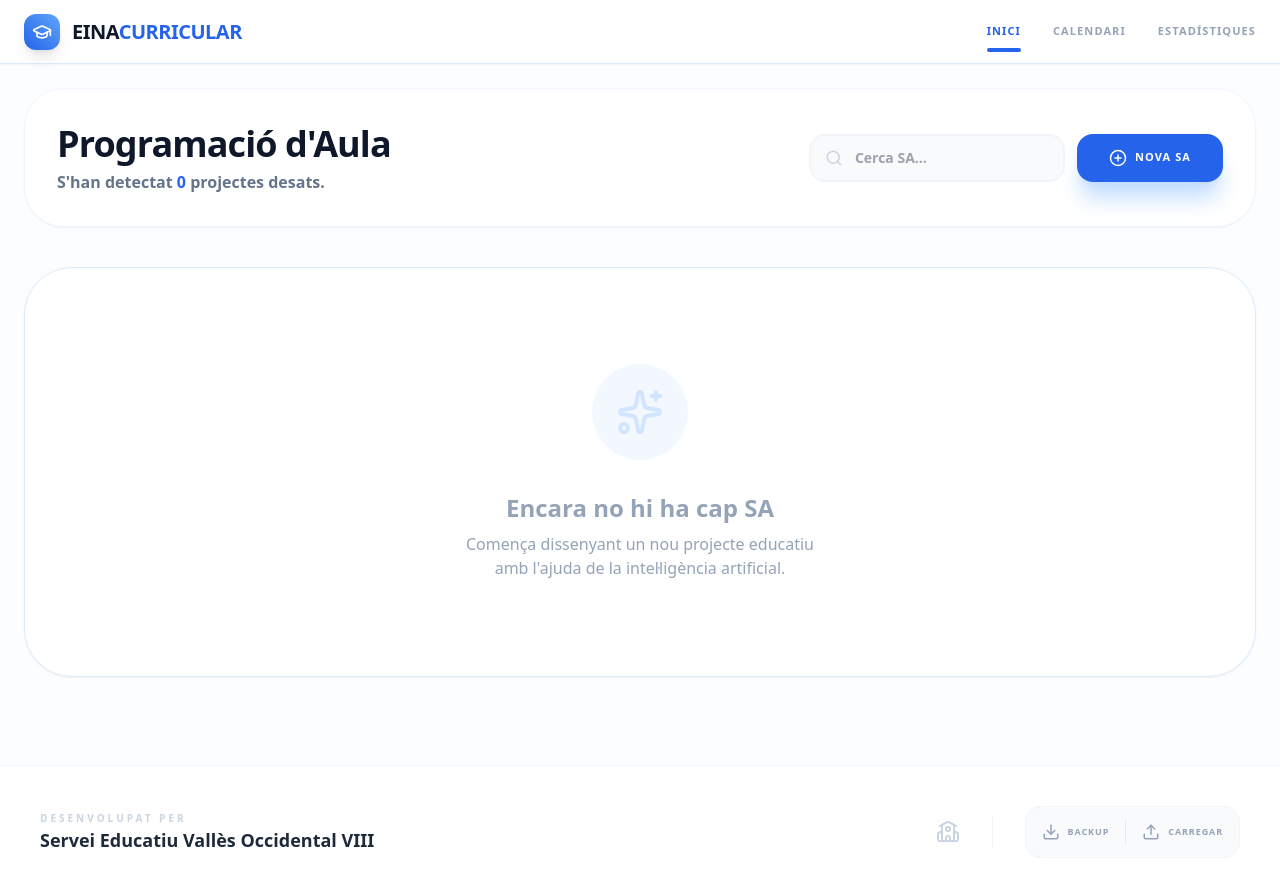
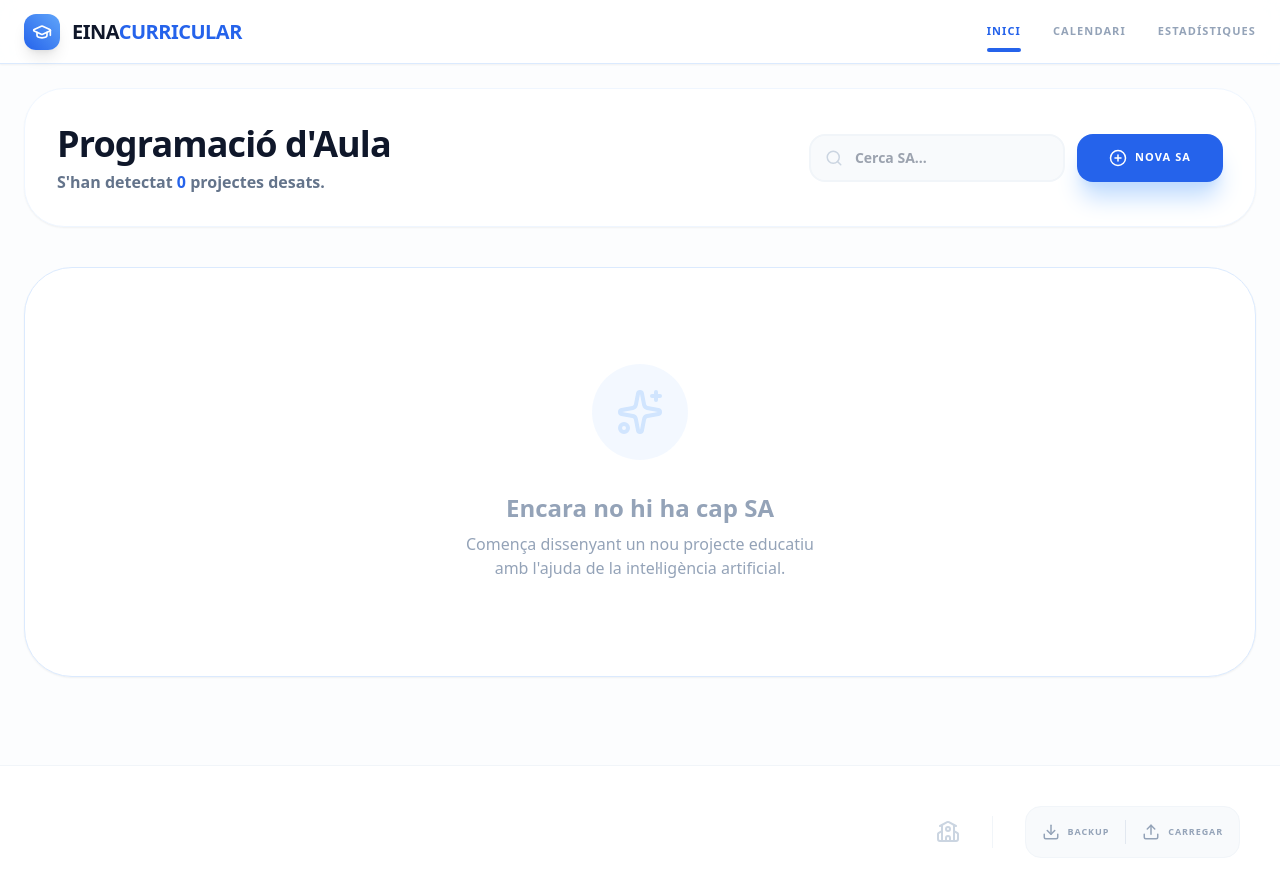
Before and after one commit to sergi1978-ai/EinaCurricular, a React (Vite) app: page / in a window 1280 px wide. Built offline with nearby package versions, Linux system fonts and the light colour scheme.

Commit message:
refactor: Clean up branding and metadata
Removes explicit references to "Servei Educatiu Vallès Occidental VIII" from the README, metadata, and UI components to generalize the application's branding. Updates the AI Studio app URL.

```diff
--- a/App.tsx
+++ b/App.tsx
@@ -806,11 +806,7 @@ export default function App() {
       )}
 
       <footer className="bg-white border-t border-slate-100 py-10 mt-auto shrink-0">
-        <div className="max-w-[1400px] mx-auto px-10 flex flex-col md:flex-row justify-between items-center gap-8">
-          <div className="flex flex-col items-center md:items-start">
-            <span className="text-[10px] font-black uppercase tracking-[0.3em] text-slate-300">Desenvolupat per</span>
-            <span className="text-lg font-black text-slate-800">Servei Educatiu Vallès Occidental VIII</span>
-          </div>
+        <div className="max-w-[1400px] mx-auto px-10 flex flex-col md:flex-row justify-end items-center gap-8">
           <div className="flex items-center gap-8 text-slate-300">
              <School size={24} />
              <div className="h-8 w-px bg-slate-100"></div>
--- a/components/ActivityDetailsModal.tsx
+++ b/components/ActivityDetailsModal.tsx
@@ -141,10 +141,6 @@ const ActivityDetailsModal: React.FC<ActivityDetailsModalProps> = ({ activity, o
             </div>
           </div>
         `).join('')}
-
-        <div style="margin-top: 70pt; border-top: 1px solid #e2e8f0; padding-top: 20pt; text-align: center; color: #94a3b8; font-size: 9pt;">
-          Dissenyat pel Servei Educatiu Vallès Occidental VIII
-        </div>
       </div>
     `;
 
@@ -388,12 +384,6 @@ const ActivityDetailsModal: React.FC<ActivityDetailsModalProps> = ({ activity, o
               </div>
             </section>
           )}
-
-          <div className="pt-8 text-center">
-            <p className="text-[10px] font-black uppercase tracking-[0.3em] text-slate-300">
-              Creat pel Servei Educatiu Vallès Occidental VIII
-            </p>
-          </div>
         </div>
 
         <div className="p-10 bg-slate-50 border-t border-slate-100 flex justify-between px-16 items-center shrink-0">
--- a/index.html
+++ b/index.html
@@ -55,9 +55,11 @@
   }
 }
 </script>
+<link rel="stylesheet" href="/index.css">
 </head>
   <body>
     <div id="root"></div>
     <script type="module" src="./index.tsx"></script>
-  </body>
+  <script type="module" src="/index.tsx"></script>
+</body>
 </html>
--- a/metadata.json
+++ b/metadata.json
@@ -1,5 +1,5 @@
 {
-  "name": "Eina_Curricular - Servei Educatiu Vallès Occidental VIII",
-  "description": "Eina professional de programació d'aula basada en el Decret 175/2022. Dissenyat pel Servei Educatiu Vallès Occidental VIII.",
+  "name": "Eina_Curricular",
+  "description": "Eina professional de programació d'aula basada en el Decret 175/2022.",
   "requestFramePermissions": []
 }
```
Also changed, not shown: 1 other file (tests, documents, lock files or other folders).
